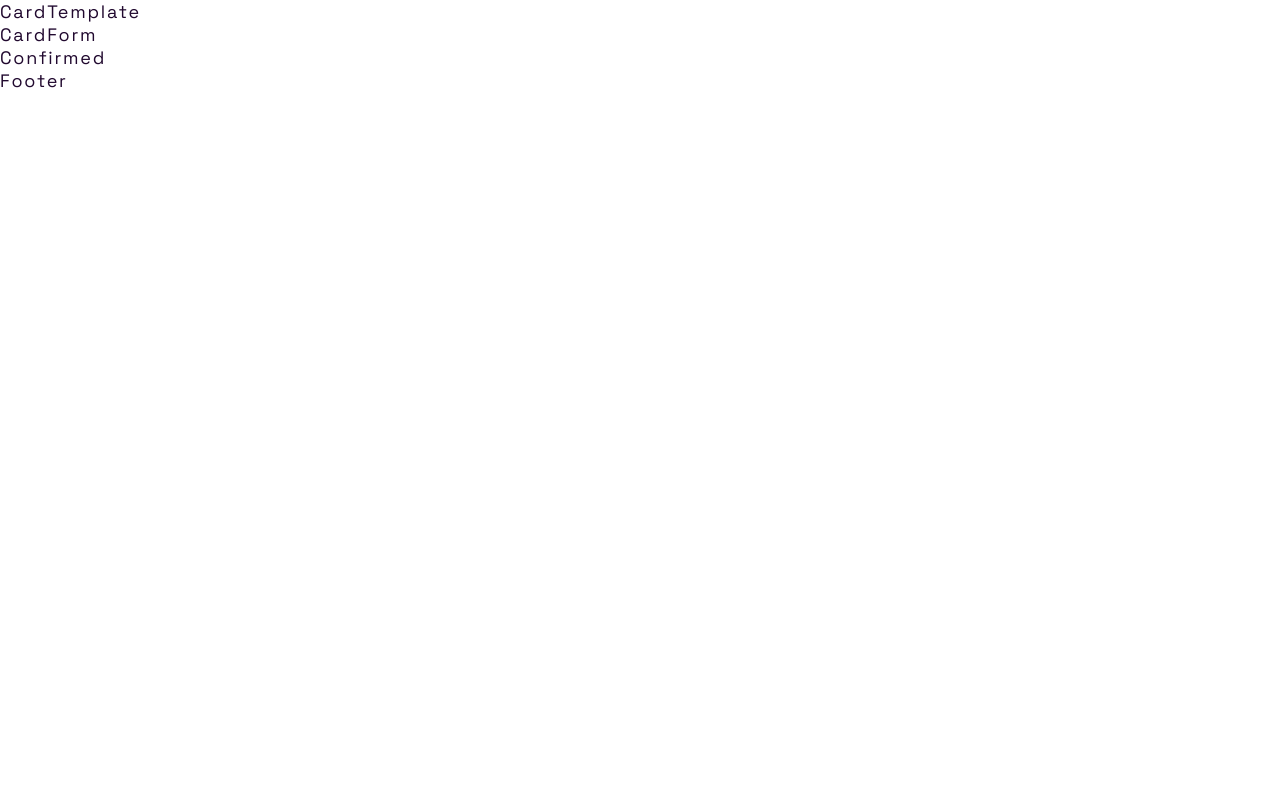
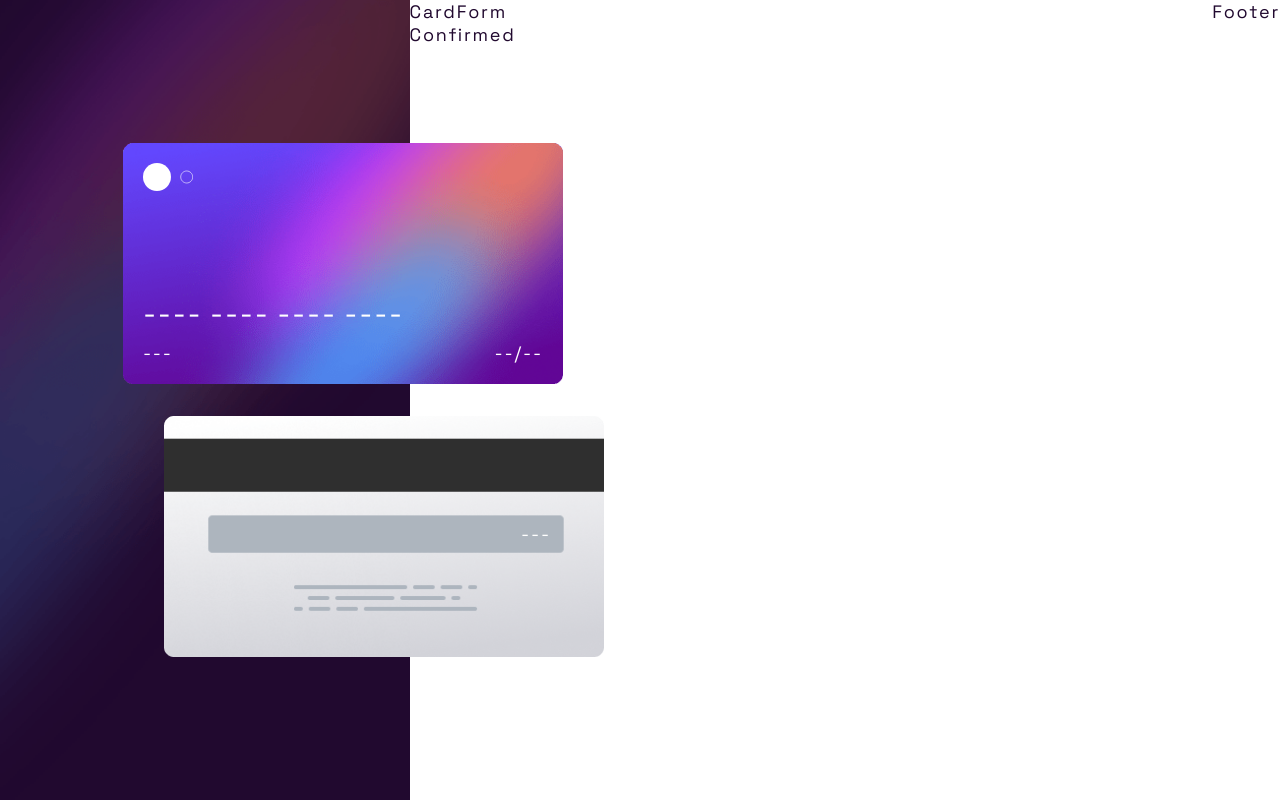
Before and after one commit to giullianoth/Interactive-card-details-form_Frontend-Mentor_React, a React (Vite) app: page / in a window 1280 px wide. Built offline with nearby package versions, Linux system fonts and the light colour scheme.

Commit message:
card template section

```diff
--- a/src/App.css
+++ b/src/App.css
@@ -1,3 +1,20 @@
+.app {
+  min-height: 100vh;
+  position: relative;
+  display: flex;
+  flex-direction: column;
+}
+
 .header h1 {
   display: none;
 }
+
+main {
+  flex-grow: 1;
+}
+
+@media screen and (min-width: 1200px) {
+  .app {
+    flex-direction: row;
+  }
+}
--- a/src/components/CardBack/CardBack.module.css
+++ b/src/components/CardBack/CardBack.module.css
@@ -0,0 +1,45 @@
+.cardBack {
+    position: absolute;
+    top: 40px;
+    right: 0;
+    margin-inline: 20px;
+    display: flex;
+}
+
+.card {
+    width: 290px;
+}
+
+.cardBack__cvc {
+    position: absolute;
+    top: 44%;
+    right: 12%;
+    text-align: right;
+    color: var(--color-white);
+    font-size: 0.6em;
+    pointer-events: none;
+}
+
+@media screen and (min-width: 768px) {
+    .card {
+        width: 340px;
+    }
+}
+
+@media screen and (min-width: 1200px) {
+    .cardBack {
+        right: unset;
+        left: 40%;
+        top: 52%;
+        margin: 0;
+        width: 440px;
+    }
+
+    .card {
+        width: 440px;
+    }
+
+    .cardBack__cvc {
+        font-size: 1em;
+    }
+}
--- a/src/components/CardBack/index.tsx
+++ b/src/components/CardBack/index.tsx
@@ -1,8 +1,12 @@
 import styles from "./CardBack.module.css"
+import cardTemplateBack from "/images/bg-card-back.png"
 
 const CardBack = () => {
   return (
-    <div>CardBack</div>
+    <div className={styles.cardBack}>
+      <img src={cardTemplateBack} alt="Card Back" className={styles.card} />
+      <p className={styles.cardBack__cvc}>---</p>
+    </div>
   )
 }
 
--- a/src/components/CardFront/CardFront.module.css
+++ b/src/components/CardFront/CardFront.module.css
@@ -0,0 +1,75 @@
+.cardFront {
+    position: absolute;
+    top: 140px;
+    left: 0;
+    margin-inline: 20px;
+    display: flex;
+}
+
+.card {
+    width: 290px;
+}
+
+.cardFront__logo {
+    position: absolute;
+    top: 20px;
+    left: 20px;
+    width: 50px;
+}
+
+.cardFront__wrapper {
+    position: absolute;
+    bottom: 0;
+    left: 0;
+    width: 100%;
+    padding: 20px;
+    display: flex;
+    justify-content: space-between;
+    align-items: center;
+    flex-wrap: wrap;
+    gap: 10px;
+}
+
+.cardFront__number {
+    flex-basis: 100%;
+    color: var(--color-white);
+    pointer-events: none;
+}
+
+.cardFront__name, .cardFront__expDate {
+    color: var(--color-white);
+    font-size: 0.6em;
+    pointer-events: none;
+}
+
+@media screen and (min-width: 768px) {
+    .cardFront {
+        top: 150px;
+    }
+
+    .card {
+        width: 340px;
+    }
+}
+
+@media screen and (min-width: 1200px) {
+    .cardFront {
+        top: unset;
+        bottom: 52%;
+        left: 30%;
+        margin: 0;
+        width: 440px;
+    }
+
+    .card {
+        width: 440px;
+    }
+
+    .cardFront__number {
+        font-size: 1.6em;
+    }
+
+    .cardFront__name, .cardFront__expDate {
+        font-size: 1em;
+    }
+}
--- a/src/components/CardFront/index.tsx
+++ b/src/components/CardFront/index.tsx
@@ -1,8 +1,22 @@
 import styles from "./CardFront.module.css"
+import cardTemplateFront from "/images/bg-card-front.png"
+import cardLogo from "/images/card-logo.svg"
 
 const CardFront = () => {
   return (
-    <div>CardFront</div>
+    <div className={styles.cardFront}>
+      <img src={cardTemplateFront} alt="Card Front" className={styles.card} />
+
+      <div className={styles.cardFront__logo}>
+        <img src={cardLogo} alt="Card Logo" />
+      </div>
+
+      <div className={styles.cardFront__wrapper}>
+        <p className={styles.cardFront__number}>---- ---- ---- ----</p>
+        <p className={styles.cardFront__name}>---</p>
+        <p className={styles.cardFront__expDate}>--/--</p>
+      </div>
+    </div>
   )
 }
 
--- a/src/components/page/CardTemplate/CardTemplate.module.css
+++ b/src/components/page/CardTemplate/CardTemplate.module.css
@@ -0,0 +1,31 @@
+.cardTemplate {
+    width: 100%;
+    height: 240px;
+    margin-bottom: 120px;
+    background-image: url("/images/bg-main-mobile.png");
+    background-repeat: no-repeat;
+    background-size: cover;
+    background-position: center;
+}
+
+.cardTemplate__container {
+    max-width: 420px;
+    margin-inline: auto;
+    height: 100%;
+    position: relative;
+}
+
+@media screen and (min-width: 768px) {
+    .cardTemplate {
+        height: 280px;
+    }
+}
+
+@media screen and (min-width: 1200px) {
+    .cardTemplate {
+        flex-basis: 32%;
+        height: 100vh;
+        margin: 0;
+        background-image: url("/images/bg-main-desktop.png");
+    }
+}
--- a/src/components/page/CardTemplate/index.tsx
+++ b/src/components/page/CardTemplate/index.tsx
@@ -1,8 +1,15 @@
+import CardBack from "../../CardBack"
+import CardFront from "../../CardFront"
 import styles from "./CardTemplate.module.css"
 
 const CardTemplate = () => {
   return (
-    <aside>CardTemplate</aside>
+    <aside className={styles.cardTemplate}>
+        <div className={styles.cardTemplate__container}>
+            <CardBack />
+            <CardFront />
+        </div>
+    </aside>
   )
 }
 
```
